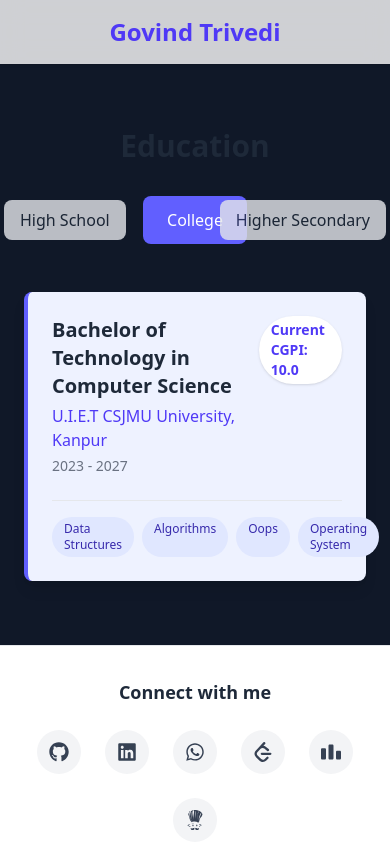
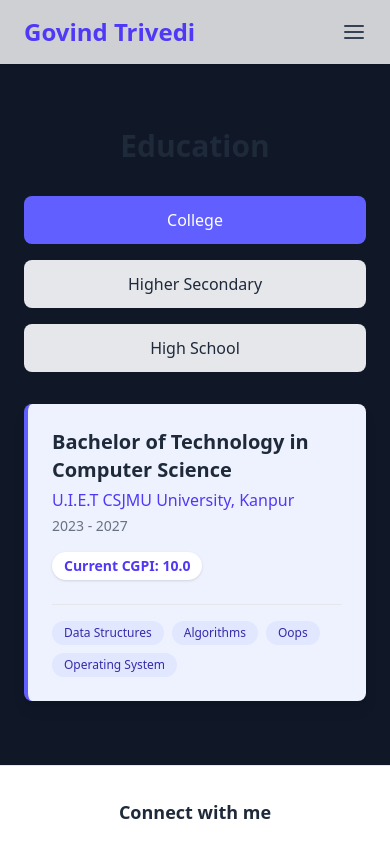
Before and after one commit to jerryRaghuvanshi/MyPortfolio, a React (Vite) app: page /education in a window 390 px wide. Shown: the top 844 px of the page. Built offline with nearby package versions, Linux system fonts and the light colour scheme.

Commit message:
new commit

```diff
--- a/src/components/Education.jsx
+++ b/src/components/Education.jsx
@@ -47,8 +47,33 @@ const Education = () => {
       >
         <h2 className="text-3xl font-bold mb-8 text-gray-800 dark:text-white text-center">Education</h2>
 
-        {/* Navigation Buttons */}
-        <div className="flex justify-center items-center mb-12 relative">
+        {/* Navigation Buttons - Mobile */}
+        <div className="md:hidden flex flex-col space-y-4 mb-8">
+          {Object.entries({
+            college: 'College',
+            higherSecondary: 'Higher Secondary',
+            highSchool: 'High School'
+          }).map(([key, label]) => (
+            <motion.button
+              key={key}
+              onClick={() => setActiveTab(key)}
+              className={`w-full py-3 rounded-lg ${
+                activeTab === key
+                  ? key === 'college' ? 'bg-indigo-500 text-white'
+                    : key === 'higherSecondary' ? 'bg-blue-500 text-white'
+                    : 'bg-teal-500 text-white'
+                  : 'bg-gray-200 dark:bg-gray-700 text-gray-800 dark:text-gray-200'
+              }`}
+              whileHover={{ scale: 1.02 }}
+              whileTap={{ scale: 0.98 }}
+            >
+              {label}
+            </motion.button>
+          ))}
+        </div>
+
+        {/* Navigation Buttons - Desktop */}
+        <div className="hidden md:flex justify-center items-center mb-12 relative">
           <motion.button
             onClick={() => setActiveTab('highSchool')}
             className={`absolute left-0 px-4 py-2 rounded-lg ${activeTab === 'highSchool' ? 'bg-teal-500 text-white' : 'bg-gray-200 dark:bg-gray-700 text-gray-800 dark:text-gray-200'}`}
@@ -97,7 +122,7 @@ const Education = () => {
             transition={{ duration: 0.3 }}
             className={`border-l-4 ${educationData[activeTab].borderColor} ${educationData[activeTab].color} p-6 rounded-lg shadow-lg`}
           >
-            <div className="flex justify-between items-start">
+            <div className="flex flex-col sm:flex-row justify-between items-start gap-4">
               <div>
                 <h3 className="text-xl font-bold text-gray-800 dark:text-white">{educationData[activeTab].degree}</h3>
                 <p className="text-indigo-600 dark:text-indigo-400 font-medium mt-1">
@@ -105,7 +130,11 @@ const Education = () => {
                 </p>
                 <p className="text-gray-500 dark:text-gray-400 text-sm mt-1">{educationData[activeTab].duration}</p>
               </div>
-              <span className="px-3 py-1 bg-white dark:bg-gray-700 rounded-full text-sm font-semibold text-indigo-600 dark:text-indigo-300 shadow">
+              <span className={`px-3 py-1 bg-white dark:bg-gray-700 rounded-full text-sm font-semibold ${
+                activeTab === 'college' ? 'text-indigo-600 dark:text-indigo-300' :
+                activeTab === 'higherSecondary' ? 'text-blue-600 dark:text-blue-300' :
+                'text-teal-600 dark:text-teal-300'
+              } shadow`}>
                 {educationData[activeTab].score}
               </span>
             </div>
@@ -117,7 +146,7 @@ const Education = () => {
               animate={{ opacity: 1 }}
               transition={{ delay: 0.2 }}
             >
-              <div className="flex space-x-2">
+              <div className="flex flex-wrap gap-2">
                 {activeTab === 'college' && (
                   <>
                     <span className="px-3 py-1 bg-indigo-100 dark:bg-indigo-900 text-indigo-800 dark:text-indigo-200 rounded-full text-xs font-medium">
--- a/src/components/Header.jsx
+++ b/src/components/Header.jsx
@@ -1,7 +1,10 @@
 import { Link } from 'react-router-dom';
-import { motion } from 'framer-motion';
+import { motion, AnimatePresence } from 'framer-motion';
+import { useState } from 'react';
+import { FiMenu, FiX } from 'react-icons/fi';
 
 const Header = () => {
+  const [mobileMenuOpen, setMobileMenuOpen] = useState(false);
   const navItems = [
     { name: 'About', path: '/' },
     { name: 'Experience', path: '/experience' },
@@ -13,10 +16,14 @@ const Header = () => {
     { name: 'Contact', path: '/contact' },
   ];
 
+  const toggleMobileMenu = () => {
+    setMobileMenuOpen(!mobileMenuOpen);
+  };
+
   return (
     <header className="sticky top-0 z-50 bg-white/80 dark:bg-gray-900/80 backdrop-blur-md shadow-sm">
       <nav className="container mx-auto px-6 py-4">
-        <div className="flex items-center justify-around">
+        <div className="flex items-center justify-between">
           <motion.div
             initial={{ opacity: 0 }}
             animate={{ opacity: 1 }}
@@ -29,10 +36,10 @@ const Header = () => {
               alt="Logo"
               className="h-15 w-15"
             /> */}
-
             Govind Trivedi
           </motion.div>
 
+          {/* Desktop Navigation */}
           <div className="hidden md:flex space-x-8">
             {navItems.map((item) => (
               <Link
@@ -44,7 +51,46 @@ const Header = () => {
               </Link>
             ))}
           </div>
+
+          {/* Mobile Menu Button */}
+          <button
+            className="md:hidden text-gray-700 dark:text-gray-300 focus:outline-none"
+            onClick={toggleMobileMenu}
+            aria-label="Toggle menu"
+          >
+            {mobileMenuOpen ? (
+              <FiX className="h-6 w-6" />
+            ) : (
+              <FiMenu className="h-6 w-6" />
+            )}
+          </button>
         </div>
+
+        {/* Mobile Navigation */}
+        <AnimatePresence>
+          {mobileMenuOpen && (
+            <motion.div
+              initial={{ opacity: 0, height: 0 }}
+              animate={{ opacity: 1, height: 'auto' }}
+              exit={{ opacity: 0, height: 0 }}
+              transition={{ duration: 0.3 }}
+              className="md:hidden overflow-hidden"
+            >
+              <div className="flex flex-col space-y-4 pt-4 pb-6">
+                {navItems.map((item) => (
+                  <Link
+                    key={item.name}
+                    to={item.path}
+                    className="text-gray-700 dark:text-gray-300 hover:text-indigo-600 dark:hover:text-indigo-400 transition-colors duration-300 px-4 py-2"
+                    onClick={() => setMobileMenuOpen(false)}
+                  >
+                    {item.name}
+                  </Link>
+                ))}
+              </div>
+            </motion.div>
+          )}
+        </AnimatePresence>
       </nav>
     </header>
   );
--- a/src/components/Skills.jsx
+++ b/src/components/Skills.jsx
@@ -12,7 +12,7 @@ const Skills = () => {
     },
     {
       category: "Backend",
-      items: ["Node.js", "Express", "MongoDB",],
+      items: ["Node.js", "Express", "MongoDB"],
       icon: "⚙️"
     },
     {
@@ -22,7 +22,7 @@ const Skills = () => {
     },
     {
       category: "Tools",
-      items: ["Git", "VS Code", "Figma", "Postman", ],
+      items: ["Git", "VS Code", "Figma", "Postman"],
       icon: "🛠️"
     }
   ];
@@ -41,12 +41,12 @@ const Skills = () => {
   const cardVariants = {
     hidden: {
       opacity: 0,
-      x: -50,
+      y: 50,
       scale: 0.95
     },
     show: (i) => ({
       opacity: 1,
-      x: 0,
+      y: 0,
       scale: 1,
       transition: {
         type: "spring",
@@ -93,7 +93,7 @@ const Skills = () => {
           </p>
         </motion.div>
 
-        <div className="relative h-[400px] flex items-center justify-center">
+        <div className="relative min-h-[400px] flex items-center justify-center">
           {!isExploded && (
             <motion.div
               variants={centerButtonVariants}
@@ -122,21 +122,24 @@ const Skills = () => {
                 variants={containerVariants}
                 initial="hidden"
                 animate="show"
-                className="flex overflow-x-visible px-4"
+                className="w-full"
               >
-                <div className="flex space-x-8 px-8">
+                <div className="grid grid-cols-1 md:grid-cols-2 lg:grid-cols-4 gap-6 px-4">
                   {skills.map((skillGroup, index) => (
                     <motion.div
                       key={index}
                       custom={index}
                       variants={cardVariants}
                       whileHover="hover"
-                      className="w-72 h-96 flex-shrink-0 rounded-xl bg-white dark:bg-gray-800 border border-gray-200 dark:border-gray-700"
+                      className="w-full h-96 rounded-xl bg-white dark:bg-gray-800 border border-gray-200 dark:border-gray-700"
                     >
                       <div className="h-full p-6 flex flex-col">
-                        <h3 className="text-xl font-bold text-gray-800 dark:text-white mb-6">
-                          {skillGroup.category}
-                        </h3>
+                        <div className="flex items-center mb-4">
+                          <span className="text-2xl mr-3">{skillGroup.icon}</span>
+                          <h3 className="text-xl font-bold text-gray-800 dark:text-white">
+                            {skillGroup.category}
+                          </h3>
+                        </div>
                         <ul className="space-y-2 flex-grow">
                           {skillGroup.items.map((skill, skillIndex) => (
                             <motion.li
@@ -158,6 +161,14 @@ const Skills = () => {
                     </motion.div>
                   ))}
                 </div>
+                <div className="flex justify-center mt-8">
+                  <button
+                    onClick={() => setIsExploded(false)}
+                    className="px-6 py-2 bg-gray-200 dark:bg-gray-700 rounded-full text-gray-700 dark:text-gray-300 hover:bg-gray-300 dark:hover:bg-gray-600 transition-colors"
+                  >
+                    Back to Center
+                  </button>
+                </div>
               </motion.div>
             )}
           </AnimatePresence>
```
